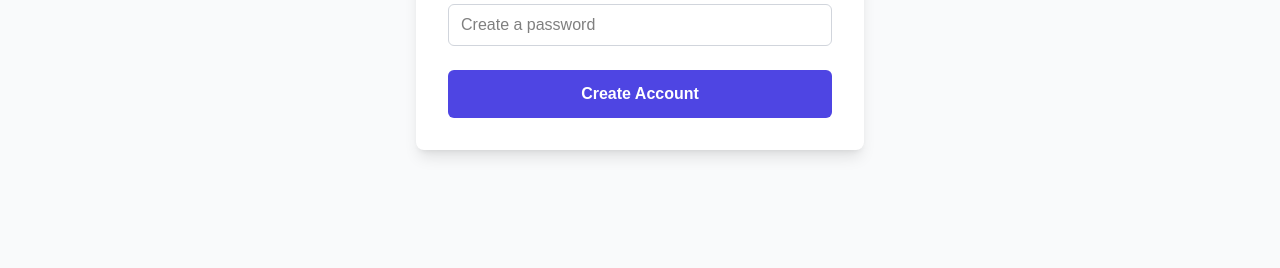
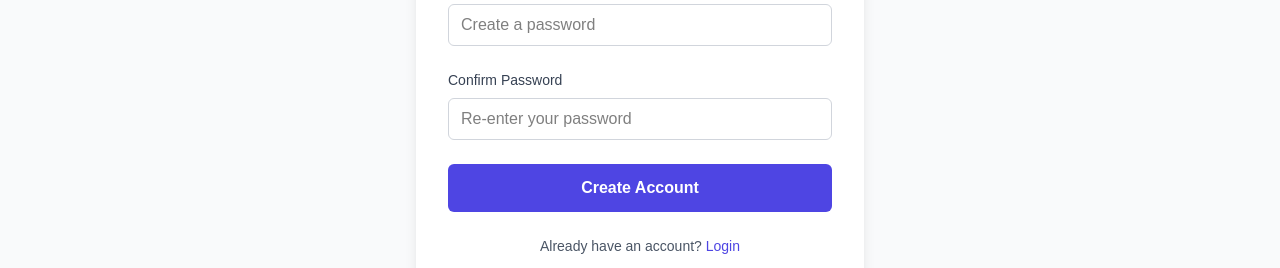
Before and after one commit to vercel-glitch/reply-way-chat, a Next.js app: page /signup in a window 1280 px wide. Shown: the part 532-800 px from the top of the page. Built offline with nearby package versions, Linux system fonts and the light colour scheme.

Commit message:
get started button linked

```diff
--- a/components/container/Home/Hero.jsx
+++ b/components/container/Home/Hero.jsx
@@ -27,16 +27,11 @@ export default function Hero() {
 
         {/* Call-to-action buttons */}
         <div className="flex flex-col sm:flex-row gap-4 justify-center items-center">
-          <button
-            onClick={() => {
-              if (typeof window !== 'undefined') {
-                window.dispatchEvent(new Event('open-signup'))
-              }
-            }}
-            className="bg-primary  hover:bg-[#7c3aed] text-white font-semibold py-4 px-8 rounded-lg text-lg transition-colors duration-200 shadow-lg hover:shadow-xl"
-          >
-            Get Started
-          </button>
+          <Link href="/signup">
+            <button className="bg-primary  hover:bg-[#7c3aed] text-white font-semibold py-4 px-8 rounded-lg text-lg transition-colors duration-200 shadow-lg hover:shadow-xl">
+              Get Started
+            </button>
+          </Link>
           <button className="border-2 border-[var(--color-primary)] text-[var(--color-primary)] hover:bg-[var(--color-primary)] hover:text-white font-semibold py-4 px-8 rounded-lg text-lg transition-all duration-200">
             Download
           </button>
--- a/pages/signup.js
+++ b/pages/signup.js
@@ -50,6 +50,18 @@ export default function Signup() {
               />
             </div>
 
+            <div>
+              <label htmlFor="confirmPassword" className="block text-sm font-medium text-gray-700 mb-2">
+                Confirm Password
+              </label>
+              <input
+                type="password"
+                id="confirmPassword"
+                className="w-full px-3 py-2 border border-gray-300 rounded-md focus:outline-none focus:ring-2 focus:ring-[var(--color-primary)] focus:border-transparent"
+                placeholder="Re-enter your password"
+              />
+            </div>
+
             <button
               type="submit"
               className="w-full bg-primary hover:bg-[#7c3aed] text-white font-semibold py-3 px-4 rounded-md transition-colors duration-200"
@@ -58,6 +70,11 @@ export default function Signup() {
             </button>
           </form>
 
+          <div className="mt-6 text-center text-sm text-gray-600">
+            Already have an account?{' '}
+            <a href="/signin" className="text-[var(--color-primary)] hover:underline">Login</a>
+          </div>
+
         </div>
       </main>
       <Footer />
```
